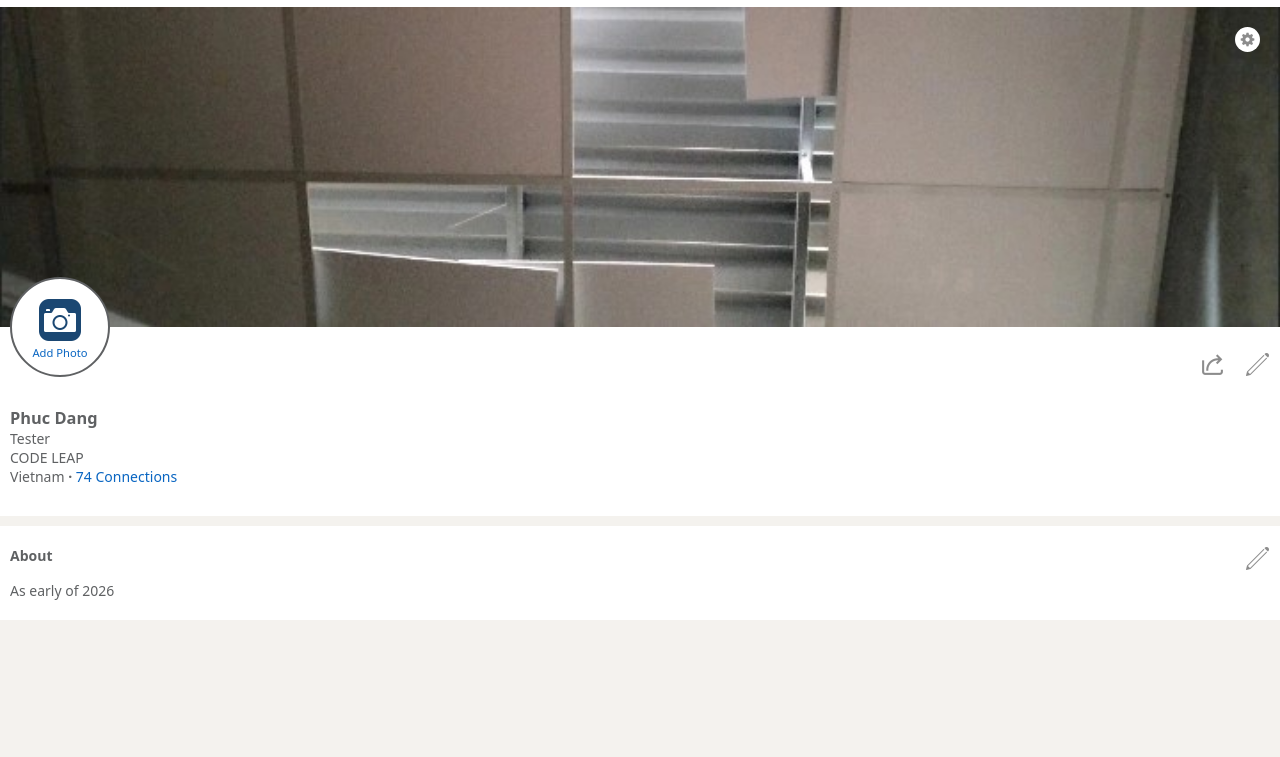
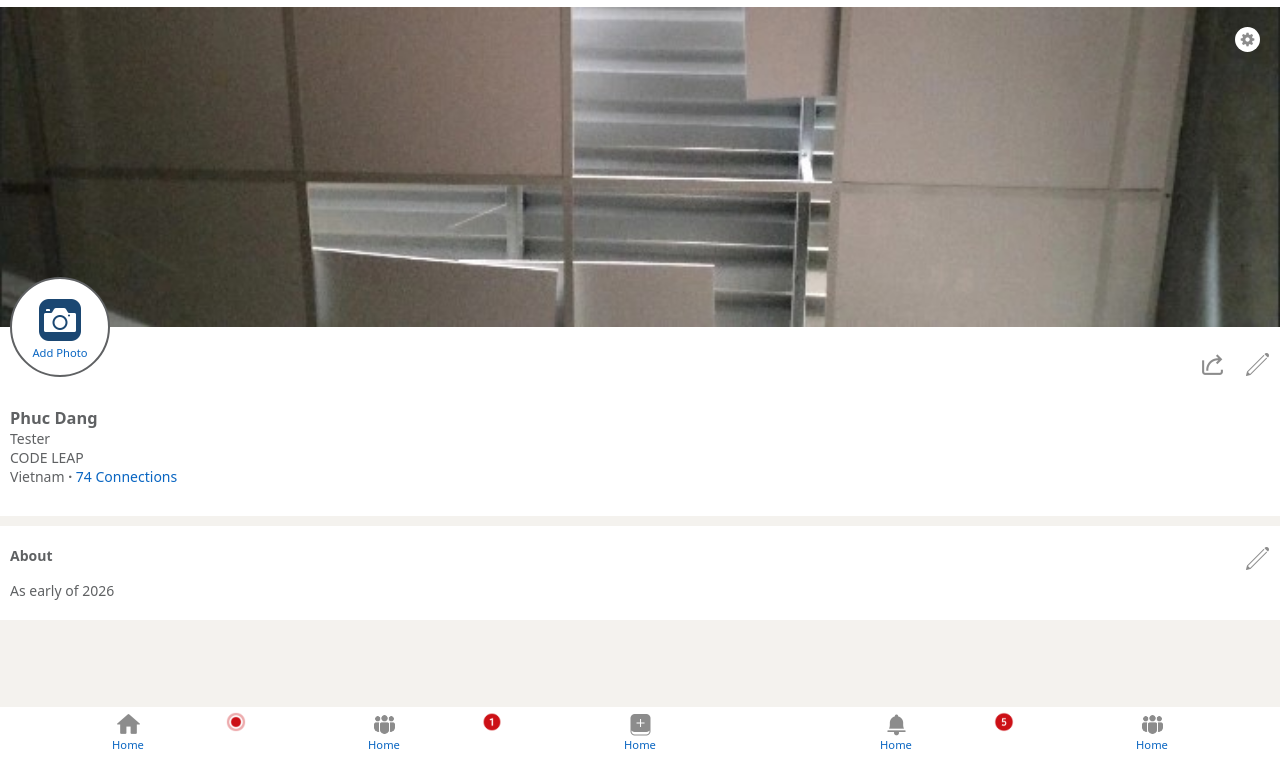
Before and after one commit to bi151103/linkedin-like-project-v3, a website: page index.html in a window 1280 px wide. Shown: the part 43-800 px from the top of the page. Drawn offline with nearby package versions, Linux system fonts and the light colour scheme; files that its build step writes are made by us from their sources.

Commit message:
feat: add footer navigation

```diff
--- a/index.html
+++ b/index.html
@@ -41,7 +41,7 @@
             />
             <img
               src="./images/icons8-circled-1-100.png"
-              class="w-[20px] aspect-square border border-double rounded-full border-white absolute top-0 right-[2px]"
+              class="w-sm-noti-bubble h-sm-noti-bubble border border-double rounded-full border-white absolute top-0 right-[2px]"
             />
           </a>
         </div>
@@ -100,5 +100,83 @@
         <p class="mt-10px">As early of 2026</p>
       </section>
     </div>
+    <footer class="fixed bottom-0 h-50px w-full bg-white">
+      <nav class="w-full h-full">
+        <ul class="flex w-full h-full items-center justify-center">
+          <li class="text-center basis-1/5 min-w-1/5 relative">
+            <a
+              href="#"
+              class="w-full flex flex-col items-center justify-center"
+            >
+              <img
+                src="./images/icons8-home-100.png"
+                class="w-sm-img h-sm-img align-middle"
+              />
+              <p class="text-[0.8em]">Home</p>
+              <img
+                src="./images/icons8-circle-100.png"
+                class="w-sm-noti-bubble h-sm-noti-bubble absolute top-0 right-10px"
+              />
+            </a>
+          </li>
+          <li class="text-center basis-1/5 min-w-1/5 relative">
+            <a
+              href="#"
+              class="w-full flex flex-col items-center justify-center"
+            >
+              <img
+                src="./images/icons8-people-48.png"
+                class="w-sm-img h-sm-img align-middle"
+              />
+              <p class="text-[0.8em]">Home</p>
+              <img
+                src="./images/icons8-circled-1-100.png"
+                class="w-sm-noti-bubble h-sm-noti-bubble absolute top-0 right-10px"
+              />
+            </a>
+          </li>
+          <li class="text-center basis-1/5 min-w-1/5">
+            <a
+              href="#"
+              class="w-full flex flex-col items-center justify-center"
+            >
+              <img
+                src="./images/icons8-plus-key-100.png"
+                class="w-sm-img h-sm-img align-middle"
+              />
+              <p class="text-[0.8em]">Home</p>
+            </a>
+          </li>
+          <li class="text-center basis-1/5 min-w-1/5 relative">
+            <a
+              href="#"
+              class="w-full flex flex-col items-center justify-center"
+            >
+              <img
+                src="./images/icons8-doorbell-100.png"
+                class="w-sm-img h-sm-img align-middle"
+              />
+              <p class="text-[0.8em]">Home</p>
+              <img
+                src="./images/icons8-circled-5-100.png"
+                class="w-sm-noti-bubble h-sm-noti-bubble absolute top-0 right-10px"
+              />
+            </a>
+          </li>
+          <li class="text-center basis-1/5 min-w-1/5">
+            <a
+              href="#"
+              class="w-full flex flex-col items-center justify-center"
+            >
+              <img
+                src="./images/icons8-people-48.png"
+                class="w-sm-img h-sm-img align-middle"
+              />
+              <p class="text-[0.8em]">Home</p>
+            </a>
+          </li>
+        </ul>
+      </nav>
+    </footer>
   </body>
 </html>
--- a/style.css
+++ b/style.css
@@ -8,6 +8,7 @@
   --spacing-5px: 5px;
   --spacing-50px: 50px;
   --spacing-sm-img: 25px;
+  --spacing-sm-noti-bubble: 20px;
 }
 
 @layer base {
```
